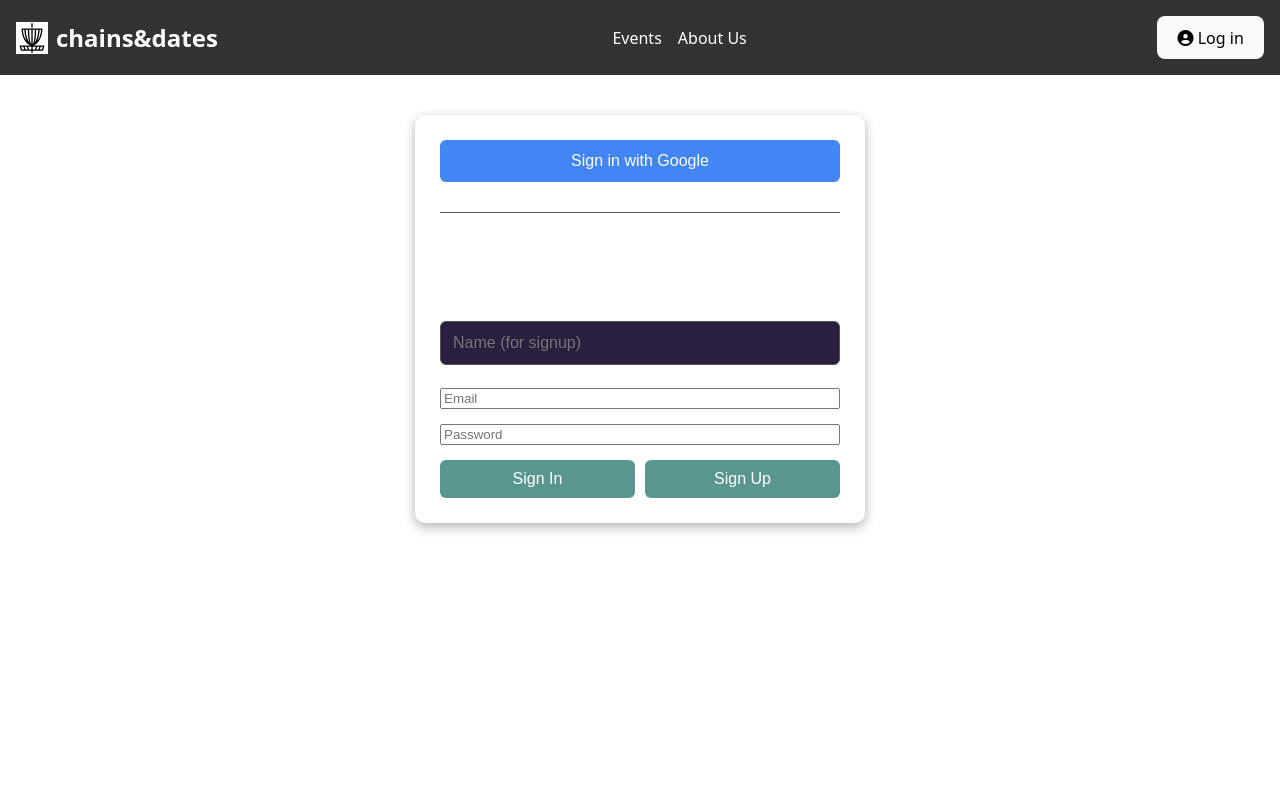
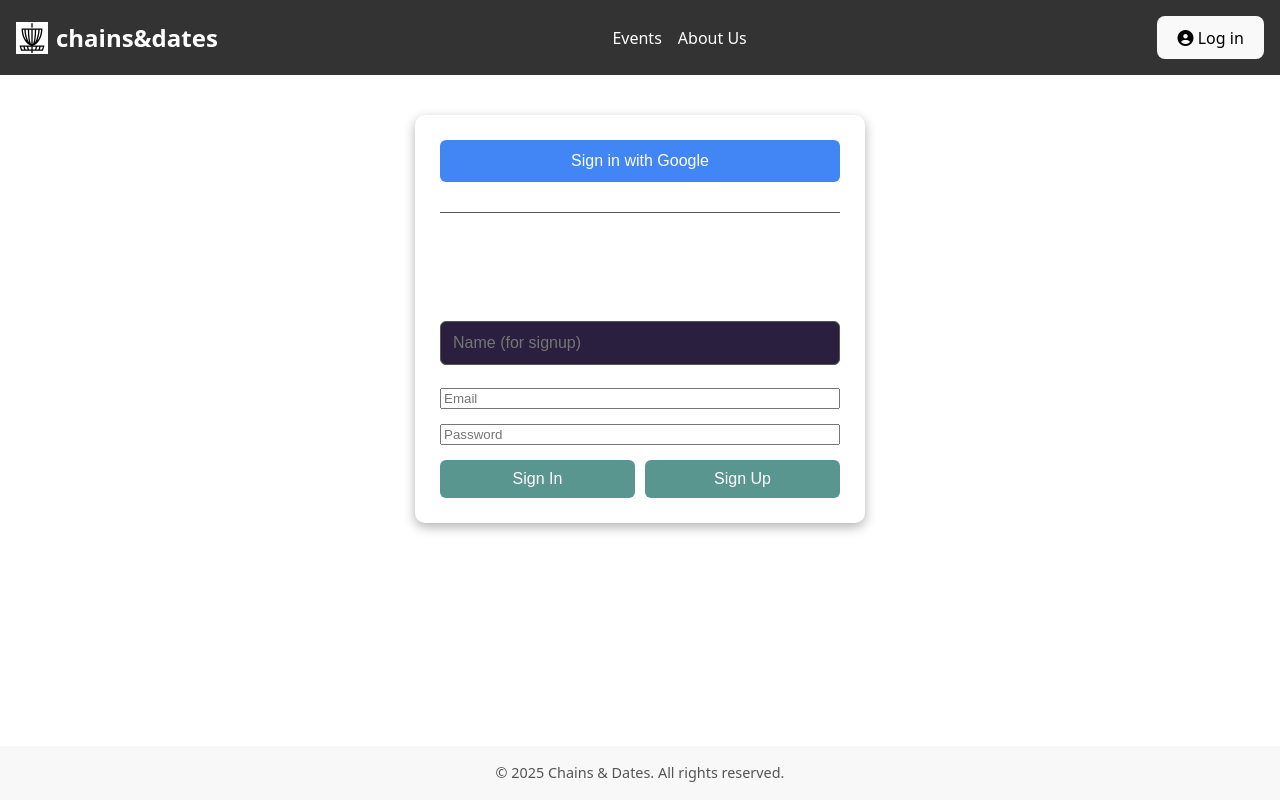
Before and after one commit to guidopro/chains-dates, a React (Vite) app: page /login in a window 1280 px wide. Built offline with nearby package versions, Linux system fonts and the light colour scheme; no server answers.

Commit message:
update: inc footer, accessibility improvements inc focus on dropdown menu

```diff
--- a/index.html
+++ b/index.html
@@ -1,5 +1,5 @@
 <!DOCTYPE html>
-<html>
+<html lang="en">
   <head>
     <meta charset="UTF-8" />
     <meta name="viewport" content="width=device-width, initial-scale=1.0" />
--- a/src/App.tsx
+++ b/src/App.tsx
@@ -7,12 +7,14 @@ import EventPage from "./components/EventPage/EventPage";
 import AboutUs from "./components/AboutUs";
 import { Login } from "./components/Login/Login";
 import { Settings } from "./components/Settings";
+import Footer from "./components/Footer";
 
 function App() {
   const { isStaff } = useAuth();
   return (
     <>
       <Navbar />
+      <div className="flex-grow">
         <Routes>
           <Route path="/" element={<EventList />} />
           {isStaff && (
@@ -25,6 +27,8 @@ function App() {
           <Route path="/login" element={<Login />} />
           <Route path="/settings" element={<Settings />} />
         </Routes>
+      </div>
+      <Footer />
     </>
   );
 }
--- /dev/null
+++ b/src/components/Footer.tsx
@@ -0,0 +1,15 @@
+export default function Footer() {
+  return (
+    <footer
+      style={{
+        textAlign: "center",
+        padding: "1rem",
+        backgroundColor: "#f8f8f8",
+        color: "#555",
+        fontSize: "0.9rem",
+      }}
+    >
+      &copy; 2025 Chains & Dates. All rights reserved.
+    </footer>
+  );
+}
--- a/src/components/Login/Login.tsx
+++ b/src/components/Login/Login.tsx
@@ -44,13 +44,17 @@ export function Login() {
       {user ? (
         <div className="welcome-section">
           <p className="welcome-text">Welcome {user.displayName || name}</p>
-          <button className="logout-button" onClick={logout}>
+          <button className="logout-button" id="logout-button" onClick={logout}>
             Log out
           </button>
         </div>
       ) : (
         <div className="login-section">
-          <button className="google-button" onClick={signInWithGoogle}>
+          <button
+            className="google-button"
+            id="google-button"
+            onClick={signInWithGoogle}
+          >
             Sign in with Google
           </button>
 
@@ -76,10 +80,18 @@ export function Login() {
             onChange={(e) => setPassword(e.target.value)}
           />
           <div className="button-group">
-            <button className="email-button" onClick={handleEmailSignIn}>
+            <button
+              className="email-button"
+              id="sign-in-button"
+              onClick={handleEmailSignIn}
+            >
               Sign In
             </button>
-            <button className="email-button" onClick={handleEmailSignUp}>
+            <button
+              className="email-button"
+              id="sign-up-button"
+              onClick={handleEmailSignUp}
+            >
               Sign Up
             </button>
           </div>
--- a/src/components/Navbar/HamburgerMenu.tsx
+++ b/src/components/Navbar/HamburgerMenu.tsx
@@ -32,7 +32,7 @@ export default function HamburgerMenu({ isStaff }: HamburgerMenuProps) {
   const ref = useClickAway<HTMLDivElement>(() => setOpen(false));
 
   return (
-    <div ref={ref}>
+    <div ref={ref} id="dropdown-menu">
       <Hamburger toggled={isOpen} toggle={setOpen} size={20} />
       {isOpen && (
         <div className="hamburger-container">
--- a/src/components/Navbar/Navbar.css
+++ b/src/components/Navbar/Navbar.css
@@ -87,6 +87,10 @@ hr.dashed {
   margin: 5px 0 5px;
 }
 
+.hamburger-react:focus-visible {
+  outline: 4px auto -webkit-focus-ring-color !important;
+}
+
 /* RESPONSIVE BEHAVIOR */
 @media (max-width: 768px) {
   .navbar-center {
--- a/src/components/Navbar/Navbar.tsx
+++ b/src/components/Navbar/Navbar.tsx
@@ -31,7 +31,7 @@ export function Navbar() {
         <div className="navbar-right">
           {!user ? (
             <Link to="login">
-              <button>
+              <button id="login-button">
                 <i className="fa-solid fa-circle-user"></i> Log in
               </button>
             </Link>
--- a/src/index.css
+++ b/src/index.css
@@ -11,11 +11,11 @@
   text-rendering: optimizeLegibility;
   -webkit-font-smoothing: antialiased;
   -moz-osx-font-smoothing: grayscale;
+
+  height: 100%;
 }
 
 a {
-  /* font-weight: 500; */
-  /* color: #646cff; */
   text-decoration: inherit;
 }
 a:hover {
@@ -60,3 +60,13 @@ button:focus-visible {
     background-color: #f9f9f9;
   }
 }
+
+.app-container {
+  display: flex;
+  flex-direction: column;
+  min-height: 100vh;
+}
+
+.flex-grow {
+  flex-grow: 1;
+}
--- a/src/main.tsx
+++ b/src/main.tsx
@@ -7,7 +7,9 @@ import App from "./App.tsx";
 createRoot(document.getElementById("root")!).render(
   <StrictMode>
     <BrowserRouter>
-      <App />
+      <div className="app-container">
+        <App />
+      </div>
     </BrowserRouter>
   </StrictMode>
 );
```
Lines whose indentation alone changed are shown as unchanged.
